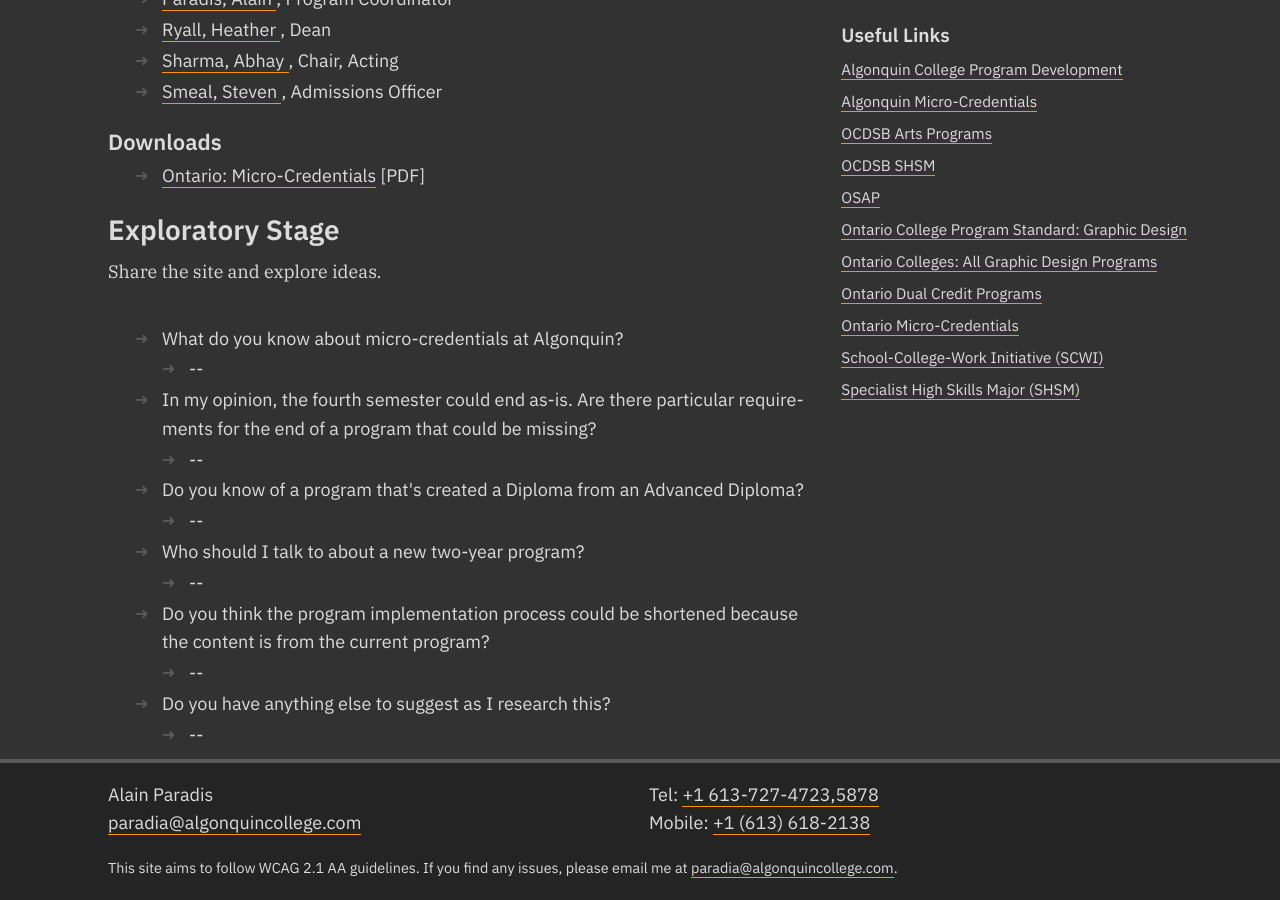
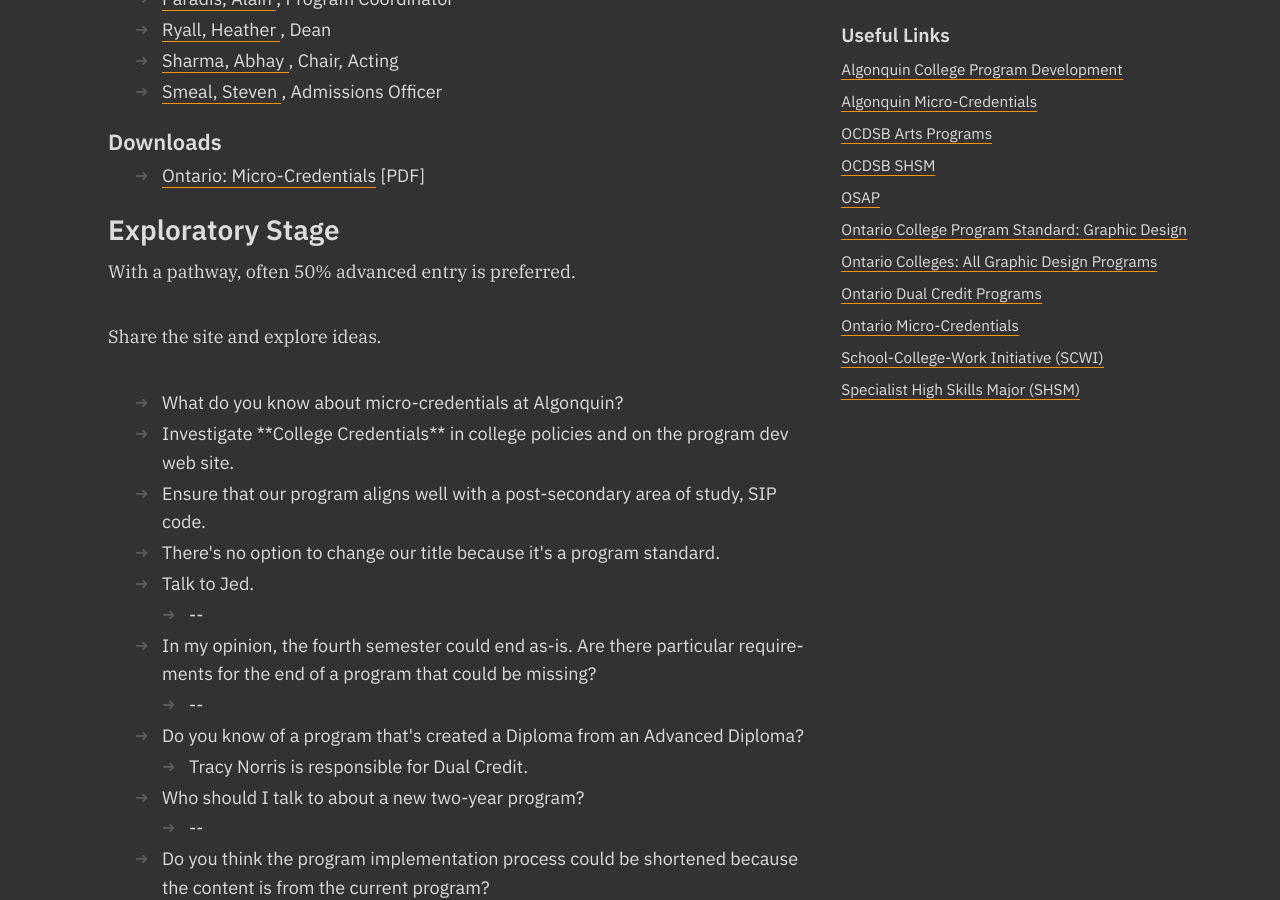
Before and after one commit to AlainParadis/program-transformation, a Jekyll site: the page built from notes.md, in a window 1280 px wide and 900 px high, scrolled down 443 px. Built offline with Jekyll 4.4.1, drawn with Linux system fonts in a browser that asks for light colours.

Commit message:
Update notes.md

```diff
--- a/notes.md
+++ b/notes.md
@@ -22,10 +22,17 @@ order:
 	Exploratory Stage
 </h3>
 <p>
+	With a pathway, often 50% advanced entry is preferred.
+</p>
+<p>
 	Share the site and explore ideas.
 </p>
 <ul>
 	<li>What do you know about micro-credentials at Algonquin?</li>
+	<li>Investigate **College Credentials** in college policies and on the program dev web site.</li>
+	<li>Ensure that our program aligns well with a post-secondary area of study, SIP code.</li>
+	<li>There's no option to change our title because it's a program standard.</li>
+	<li>Talk to Jed.</li>
 	<ul>
 		<li>--</li>
 	</ul>
@@ -35,7 +42,7 @@ order:
 	</ul>
 	<li>Do you know of a program that's created a Diploma from an Advanced Diploma?</li>
 	<ul>
-		<li>--</li>
+		<li>Tracy Norris is responsible for Dual Credit.</li>
 	</ul>
 	<li>Who should I talk to about a new two-year program?</li>
 	<ul>
```
